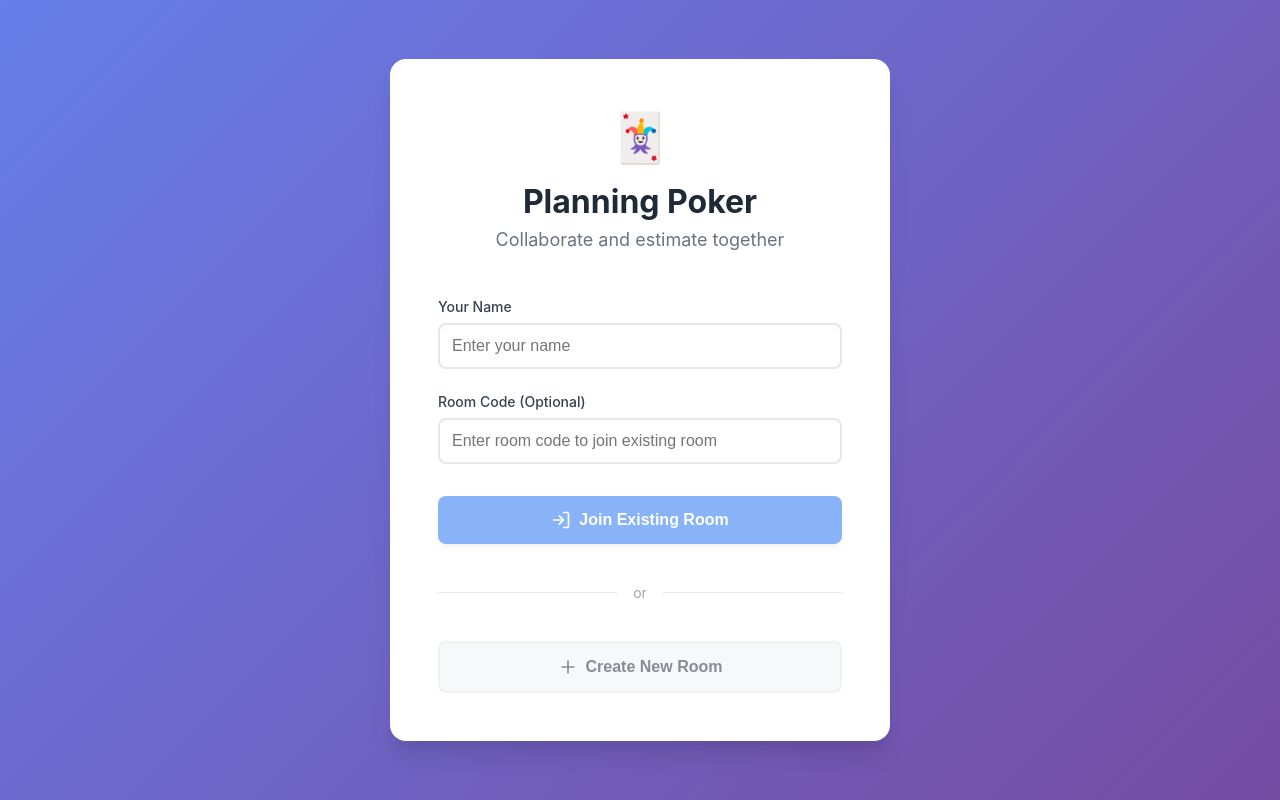
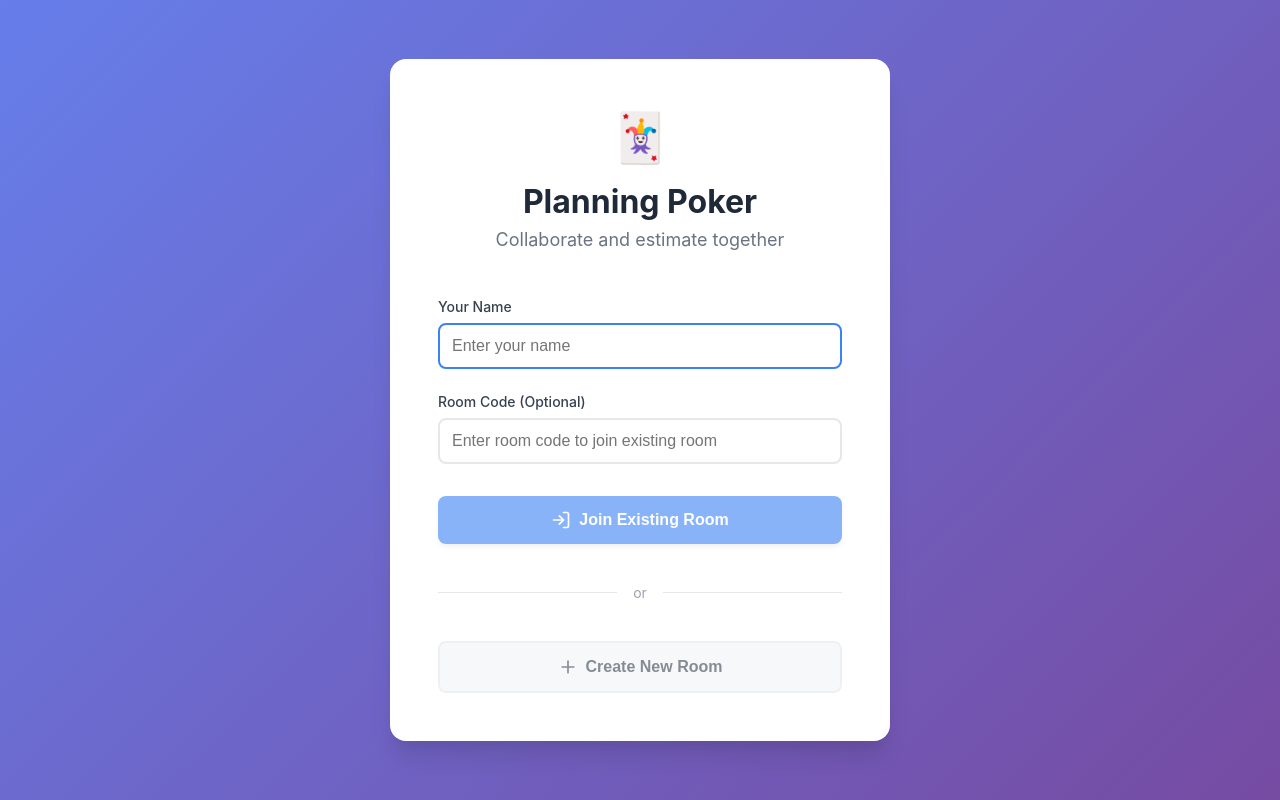
Before and after one commit to bruno303/study-topics, a Next.js app in the folder planning-poker/frontend/planning-poker-front/: page /join in a window 1280 px wide. Built offline with nearby package versions, Linux system fonts and the light colour scheme.

Commit message:
feat: Improve UI when joining a room

```diff
--- a/planning-poker/frontend/planning-poker-front/src/app/join/page.tsx
+++ b/planning-poker/frontend/planning-poker-front/src/app/join/page.tsx
@@ -13,12 +13,15 @@
   const [isJoining, setIsJoining] = useState(false);
   const [error, setError] = useState('');
   const myParams = React.use(params);
+  const nameInputRef = React.useRef<HTMLInputElement | null>(null);
 
   useEffect(() => {
     if (myParams.roomId) {
       setRoomCode(myParams.roomId);
     }
   }, []);
+
+  useEffect(() => { nameInputRef.current?.focus(); }, []);
 
   // Mock API call to create a new room
   const createRoom = async (userName: string) => {
@@ -133,6 +136,7 @@
           <div style={styles.inputGroup}>
             <label style={styles.label}>Your Name</label>
             <input
+              ref={nameInputRef}
               type="text"
               value={userName}
               onChange={(e) => setUserName(e.target.value)}
--- a/planning-poker/frontend/planning-poker-front/src/app/room/[roomId]/page.tsx
+++ b/planning-poker/frontend/planning-poker-front/src/app/room/[roomId]/page.tsx
@@ -42,7 +42,7 @@
   useEffect(() => {
     const storedUserName = sessionStorage.getItem('userName');
     if (!storedUserName) {
-      router.push('/join');
+      router.push(`/join/${roomId}`);
       return;
     }
     setUserName(storedUserName);
@@ -175,7 +175,7 @@
 
     <Header
       handleBackToHome={handleBackToHome}
-      generateShareableLink={() => `${window.location.origin}/join/${roomId}`}
+      generateShareableLink={() => `${window.location.origin}/room/${roomId}`}
     >
       <div style={styles.container}>
         <div style={styles.maxWidth}>
```
